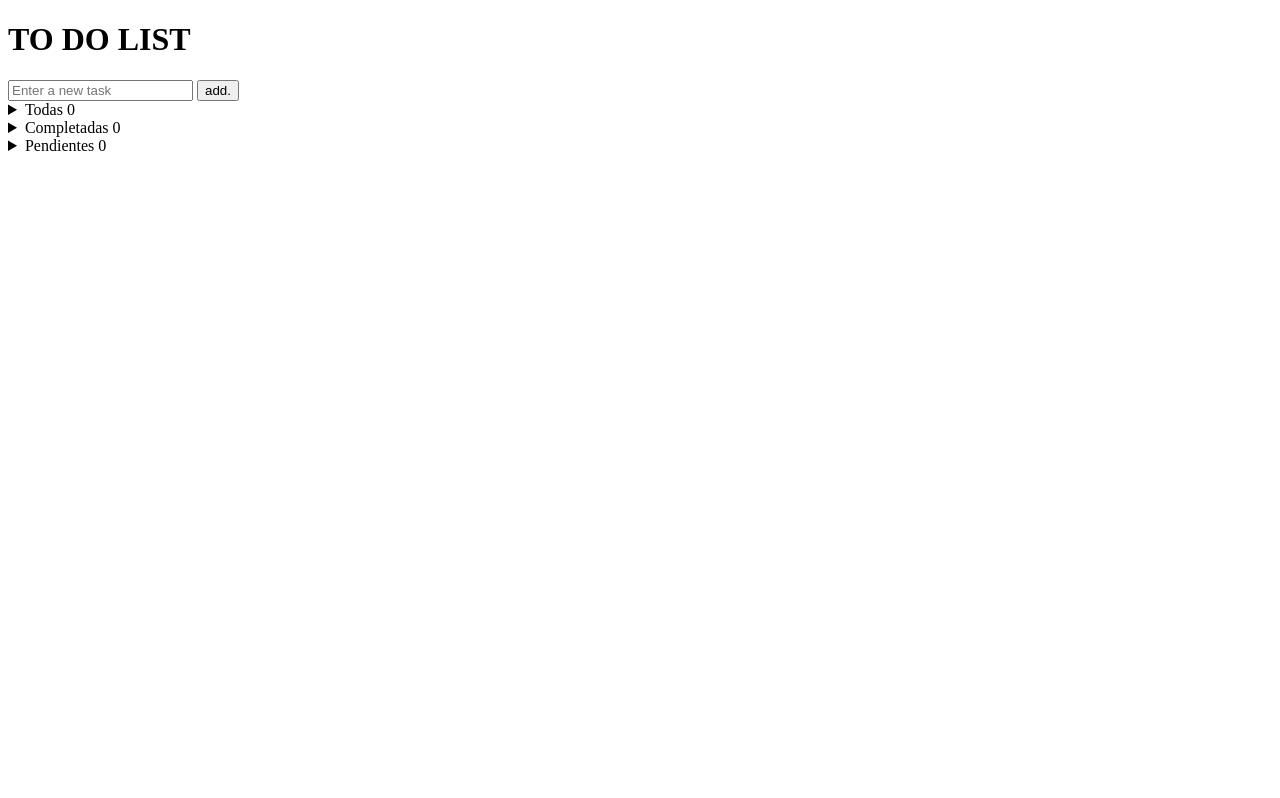
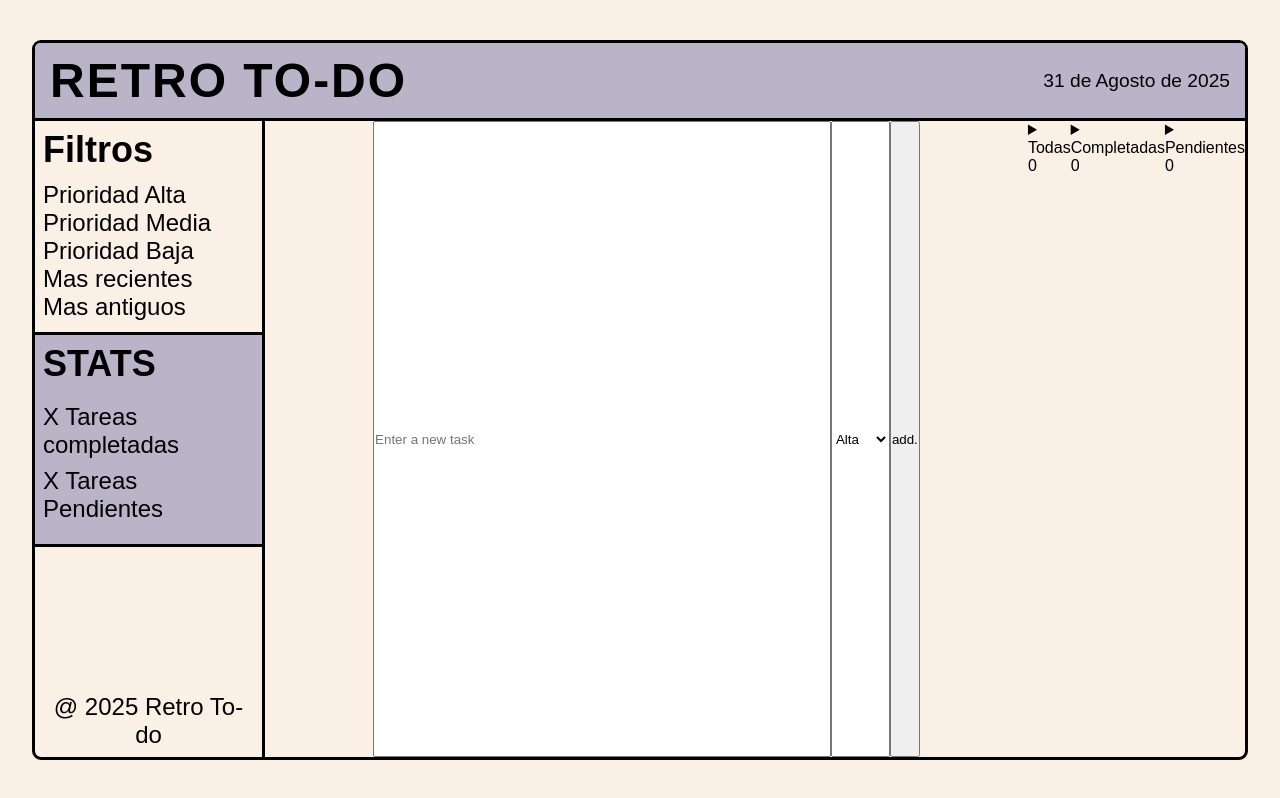
Before and after one commit to FranklyBautista/Month-0, a plain HTML site: page To-do/public/index.html in a window 1280 px wide. Drawn offline with Linux system fonts and the light colour scheme; a web font is replaced by a local one.

Commit message:
Falta arreglar la main section con display grid

```diff
--- a/To-do/logica/codigo.js
+++ b/To-do/logica/codigo.js
@@ -1,4 +1,5 @@
 const inpuTexto = document.getElementById("taskInput");
+const opcionesPrio = document.getElementById("opPriodidad")
 const btnAgregar = document.getElementById("addBtn");
 const allSection = document.querySelector(".all");
 const completeSection = document.querySelector(".complete");
@@ -23,39 +24,38 @@ function contadorTareas(){
   contadorTareasPendiente.innerHTML=pendSection.childElementCount
 }
 
+function plantillaHtml(work,prioridad){
+  plantilla = `
+            <div class="task-item">
+                <span class="task">${work}</span>
+                <span>Prioridad: ${prioridad}</span>
+                <button class="dltBtn">Delete</button>
+                <button class="cmplBtn">Complete</button>
+                <button class="edBtn">Edit</button>
+            </div>`;
+
+  return  plantilla;
+}
+
 function renderizarTareas() {
   inpuTexto.value = "";
   allSection.innerHTML = "";
   completeSection.innerHTML = "";
   pendSection.innerHTML = "";
 
+
   for (const t of tareas) {
 
-        allSection.innerHTML += `
-            <div class="task-item">
-                <span class="task">${t.texto}</span>
-                <button class="dltBtn">Delete</button>
-                <button class="cmplBtn">Complete</button>
-                <button class="edBtn">Edit</button>
-            </div>`;
+        allSection.innerHTML += plantillaHtml(t.texto, t.prioridad);
 
 
      if (t.complete === true && t.pendiente === false){
-        completeSection.innerHTML += `
-            <div class="task-item">
-                <span class="task">${t.texto}</span>
-                <button class="dltBtn">Delete</button>
-            </div>`;
+        completeSection.innerHTML += plantillaHtml(t.texto,t.prioridad)
+
     }
 
      if (t.complete === false && t.pendiente === true){
-        pendSection.innerHTML += `
-            <div class="task-item">
-                <span class="task">${t.texto}</span>
-                <button class="dltBtn">Delete</button>
-                <button class="cmplBtn">Complete</button>
-                <button class="edBtn">Edit</button>
-            </div>`;
+        pendSection.innerHTML += plantillaHtml(t.texto, t.prioridad)
     }
 
   }
@@ -65,12 +65,14 @@ function renderizarTareas() {
 
 function agregarTareas(textoPlano) {
   const texto = textoPlano.trim();
+  const op = opcionesPrio.value
   if (!texto) return;
 
   const nuevo = {
     texto,
     complete: false,
     pendiente: true,
+    prioridad: op
   };
 
 
@@ -91,6 +93,7 @@ function borrarTareas(textoPlano) {
 //Agregar Tarea
 btnAgregar.addEventListener("click", () => {
   const texto = inpuTexto.value;
+
   if (texto !== "") {
     agregarTareas(texto);
     guardarTareas();
--- a/To-do/public/index.html
+++ b/To-do/public/index.html
@@ -1,37 +1,72 @@
 <!DOCTYPE html>
 <html lang="en">
   <head>
-    <meta charset="UTF-8">
-    <meta name="viewport" content="width=device-width, initial-scale=1.0">
+    <meta charset="UTF-8" />
+    <meta name="viewport" content="width=device-width, initial-scale=1.0" />
     <title>To-do List</title>
+    <link rel="stylesheet" href="../styles/main.css" />
   </head>
   <body>
-    <h1>TO DO LIST</h1>
-    <input type="text" id="taskInput" placeholder="Enter a new task" autocomplete="off">
+    <main>
+      <header>
+        <h1>RETRO TO-DO</h1>
+        <span id="date">31 de Agosto de 2025</span>
+      </header>
+
+      <div class="wrap-container">
+        <aside class="lateral">
+            <div class="box">
+                <h2>Filtros</h2>
+                <span>Prioridad Alta</span>
+                <span>Prioridad Media</span>
+                <span>Prioridad Baja</span>
+                <span>Mas recientes</span>
+                <span>Mas antiguos</span>
+            </div>
+            <div class="box">
+                <h2>STATS</h2>
+                <span>X Tareas completadas</span>
+                <span>X Tareas Pendientes</span>
+            </div>
+            <div class="box">
+                <span>@ 2025 Retro To-do</span>
+            </div>
+        </aside>
+        <section class="input-section">
+          <input
+            type="text"
+            id="taskInput"
+            placeholder="Enter a new task"
+            autocomplete="off"
+          />
+          <select name="prioidad-options" id="opPriodidad">
+            <option value="alta">Alta</option>
+            <option value="media">Media</option>
+            <option value="baja">Baja</option>
+          </select>
           <button id="addBtn">add.</button>
+        </section>
 
         <section class="tasks">
           <details class="all-section">
             <summary>Todas <span class="counterAll">0</span></summary>
-        <div class="all">
-
-        </div>
+            <div class="all"></div>
           </details>
           <details class="complete-section">
-        <summary>Completadas <span class="counterComplete">0</span></summary>
-        <div class="complete">
-
-        </div>
+            <summary>
+              Completadas <span class="counterComplete">0</span>
+            </summary>
+            <div class="complete"></div>
           </details>
           <details class="pend-section">
-        <summary>Pendientes <span class="counterPendiente">0</span></summary>
-       <div class="pend">
-
-       </div>
+            <summary>
+              Pendientes <span class="counterPendiente">0</span>
+            </summary>
+            <div class="pend"></div>
           </details>
         </section>
-
-
+      </div>
+    </main>
     <script src="../logica/codigo.js"></script>
   </body>
 </html>
--- a/To-do/styles/main.css
+++ b/To-do/styles/main.css
@@ -0,0 +1,132 @@
+@import url('https://fonts.googleapis.com/css2?family=Jersey+15&display=swap');
+
+:root{
+  --back-color: #FAF0E6;
+  --header-color: #B9B4C7;
+  --border-width: 3px;
+}
+
+* {
+  margin: 0;
+  padding: 0;
+  box-sizing: border-box; /* Hace que el ancho/alto incluya padding y border */
+}
+
+h1{
+  font-size: 3rem;
+  letter-spacing: 2px;
+}
+
+#date{
+  font-size: 1.2rem;
+}
+
+header{
+  display: flex;
+  flex-direction: row;
+  justify-content: space-between;
+  align-items: center;
+  padding: 10px 15px;
+  border-bottom: var(--border-width) solid black;
+  border-radius: 5px 5px 0px 0px;
+  background-color: var(--header-color);
+}
+
+main{
+  border: var(--border-width) solid black;
+  border-radius: 9px;
+  width: 95%;
+  height: 90%;
+  display: flex;
+  flex-direction: column;
+}
+
+body {
+  font-family: sans-serif;
+  display: flex;
+  flex-direction: column;
+  justify-content: center;
+  align-items: center;
+  height: 100dvh;
+  font-family:  "Jersey 15", sans-serif;
+  font-style: normal;
+  background-color: var(--back-color);
+}
+
+
+
+.wrap-container{
+  display: flex;
+  flex-direction: row;
+  width: 100%;
+  height: 100%;
+}
+
+.lateral{
+  width: 30%;
+  display: flex;
+  flex-direction: column;
+  justify-content: space-between;
+  align-items: start;
+
+  border-right: var(--border-width) solid #000; /* si quieres remarcar el lado derecho */
+  border-radius: 0 0 0 9px;
+  overflow: hidden; /* recorta separadores dentro del radio */
+  box-sizing: border-box;
+}
+
+.box{
+  width: 100%;
+  height: 100%;
+  box-sizing: border-box;
+  padding: .5rem;
+  font-size: 1.5em;
+}
+
+.box > h2{
+  padding-bottom: 10px;
+}
+
+
+
+.box + .box{
+  border-top: var(--border-width) solid #000;
+}
+
+.box:first-child{
+  display: flex;
+  flex-direction: column;
+}
+
+.box:nth-child(2){
+  background-color: var(--header-color);
+  display: flex;
+  flex-direction: column;
+  justify-content: start;
+  text-align: start;
+  gap: 8px;
+}
+
+.box:last-child{
+  border-radius: 0px 0px 0px 9px;
+  display: flex;
+  flex-direction: column;
+  justify-content: end;
+  text-align: center;
+}
+
+.tasks{
+  display: flex;
+  flex-direction: row;
+}
+
+.input-section{
+  display: flex;
+  flex-direction: row;
+  justify-content: center;
+  width: 100%;
+}
+
+#taskInput{
+  width: 60%;
+}
```
Lines whose indentation alone changed are shown as unchanged.
